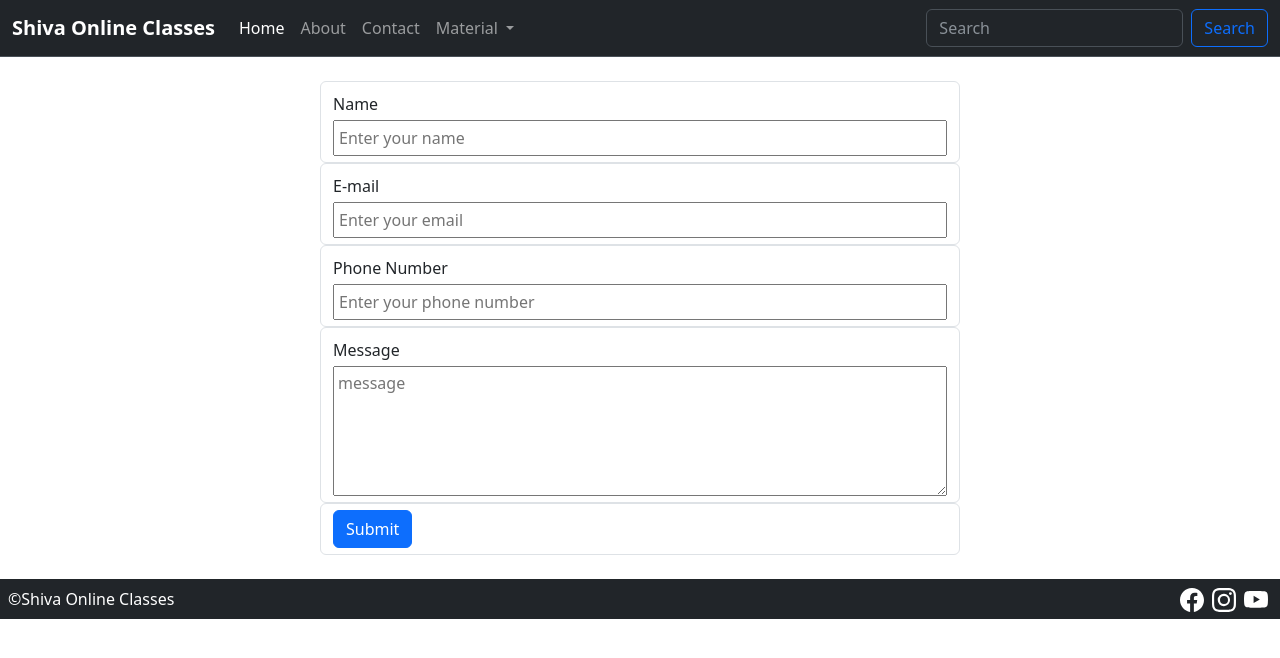
After one commit to Saurabh-Singh02/Shiva-Online-Classes, a Django app: page /contact in a window 1280 px wide. The commit adds this page. Shown: the top 658 px of the page. Run offline with Django 4.2, Linux system fonts and the light colour scheme.

Commit message:
code base updated

```diff
--- a/home/urls.py
+++ b/home/urls.py
@@ -3,5 +3,6 @@ from home import views
 
 urlpatterns = [
     path("", views.index, name = 'home'),
-        path("about", views.about, name = 'about'),
+    path("about", views.about, name = 'about'),
+    path("contact", views.contact, name = 'contact'),
 ]
--- a/home/views.py
+++ b/home/views.py
@@ -6,3 +6,6 @@ def index(request):
 
 def about(request):
 	return render(request, 'about.html')
+
+def contact(request):
+	return render(request, 'contact.html')
--- a/shiva/settings.py
+++ b/shiva/settings.py
@@ -25,7 +25,7 @@ SECRET_KEY = config('SECRET_KEY')
 
 
 # SECURITY WARNING: don't run with debug turned on in production!
-DEBUG = True
+DEBUG = config('DEBUG', cast=bool)
 
 ALLOWED_HOSTS = []
 
--- a/templates/base.html
+++ b/templates/base.html
@@ -32,24 +32,25 @@
                         <ul class="navbar-nav me-auto mb-2 mb-lg-0">
                             <li class="nav-item">
                                 <a class="nav-link active" aria-current="page"
-                                    href="#">Home</a>
+                                    href="{% url 'home' %}">Home</a>
                             </li>
                             <li class="nav-item">
-                                <a class="nav-link" href="#">About</a>
+                                <a class="nav-link" href="{% url 'about' %}">About</a>
+                            </li>
+                            <li class="nav-item">
+                                <a class="nav-link" href="{% url 'contact' %}">Contact</a>
                             </li>
                             <li class="nav-item dropdown">
                                 <a class="nav-link dropdown-toggle" href="#"
                                     role="button" data-bs-toggle="dropdown"
                                     aria-expanded="false">
-                                    Dropdown
+                                    Material
                                 </a>
                                 <ul class="dropdown-menu">
-                                    <li><a class="dropdown-item" href="#">Action</a></li>
-                                    <li><a class="dropdown-item" href="#">Another
-                                            action</a></li>
+                                    <li><a class="dropdown-item" href="#">Videos</a></li>
+                                    <li><a class="dropdown-item" href="#">Notes</a></li>
                                     <li><hr class="dropdown-divider"></li>
-                                    <li><a class="dropdown-item" href="#">Something
-                                            else here</a></li>
+                                    <li><a class="dropdown-item" href="#">Previous Year</a></li>
                                 </ul>
                             </li>
                         </ul>
--- /dev/null
+++ b/templates/contact.html
@@ -0,0 +1,40 @@
+{% extends 'base.html' %}
+{% block title %}Contact{% endblock title %}
+{% block content %}
+<section class="contact-section">
+    <div class="contact d-flex justify-content-center">
+        <form class="w-50 my-4" action="#">
+            <div
+                class="d-flex flex-column justify-content-center form-control w-auto">
+                <label class="py-1" for="name">Name</label>
+                <input class="p-1" id="name" type="text"
+                    placeholder="Enter your name"
+                    required>
+            </div>
+            <div
+                class="d-flex flex-column justify-content-center form-control w-auto">
+                <label class="py-1" for="email">E-mail</label>
+                <input class="p-1" id="email" type="email"
+                    placeholder="Enter your email"
+                    required>
+            </div>
+            <div
+                class="d-flex flex-column justify-content-center form-control">
+                <label class="py-1" for="phone">Phone Number</label>
+                <input class="p-1" id="phone" type="tel"
+                    placeholder="Enter your phone number">
+            </div>
+            <div
+                class="d-flex flex-column justify-content-center form-control">
+                <label class="py-1" for="message">Message</label>
+                <textarea class="p-1" name="textarea1" id="message" cols="30"
+                    rows="5"
+                    placeholder="message"></textarea>
+            </div>
+            <div class="form-control">
+                <button type="submit" class="btn btn-primary">Submit</button>
+            </div>
+        </form>
+    </div>
+</section>
+{% endblock content %}
```
Also changed, not shown: other parts of templates/base.html (+1 -43 lines), templates/about.html (added, +7 -0 lines), templates/index.html (+34 -0 lines).
